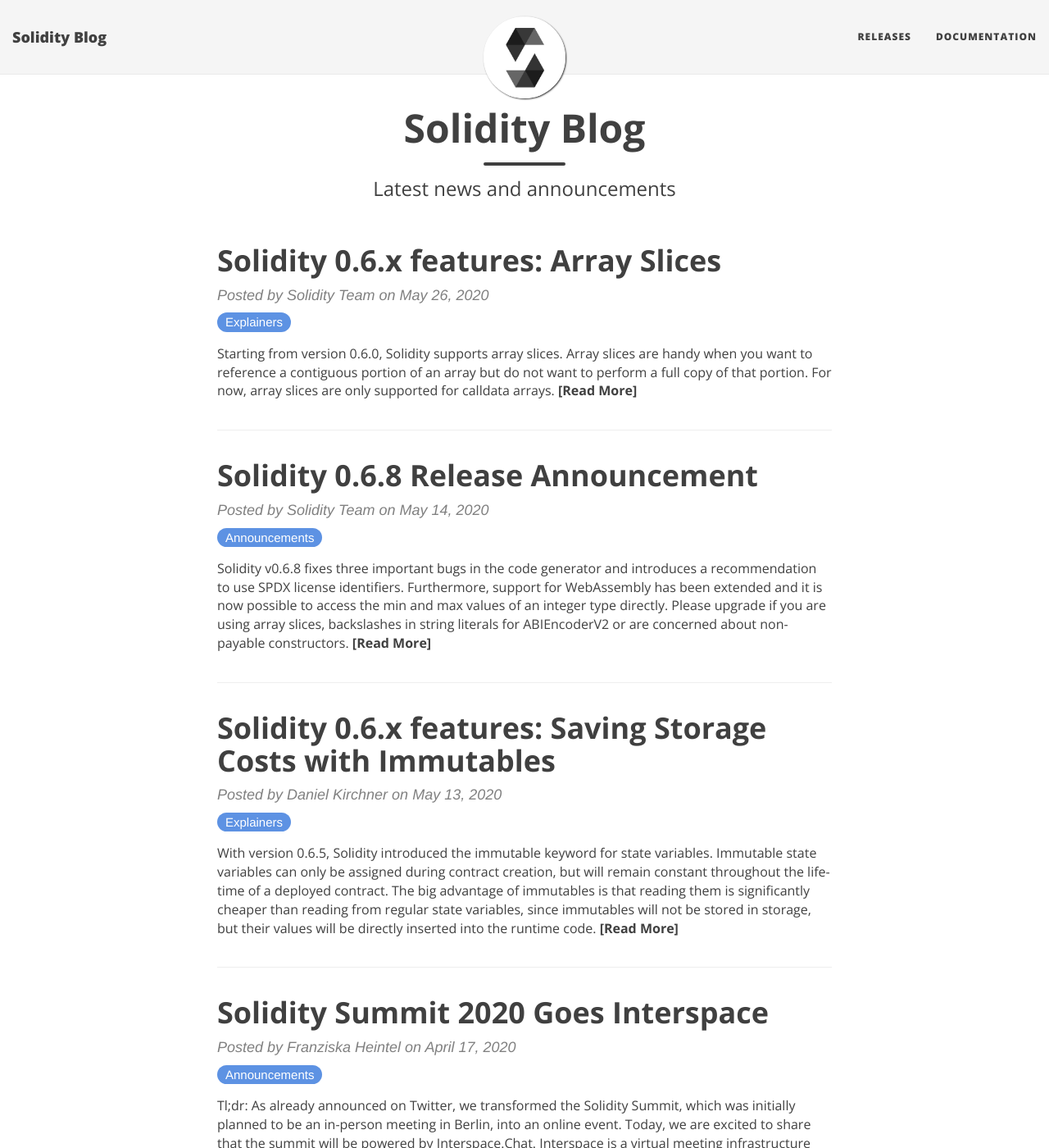
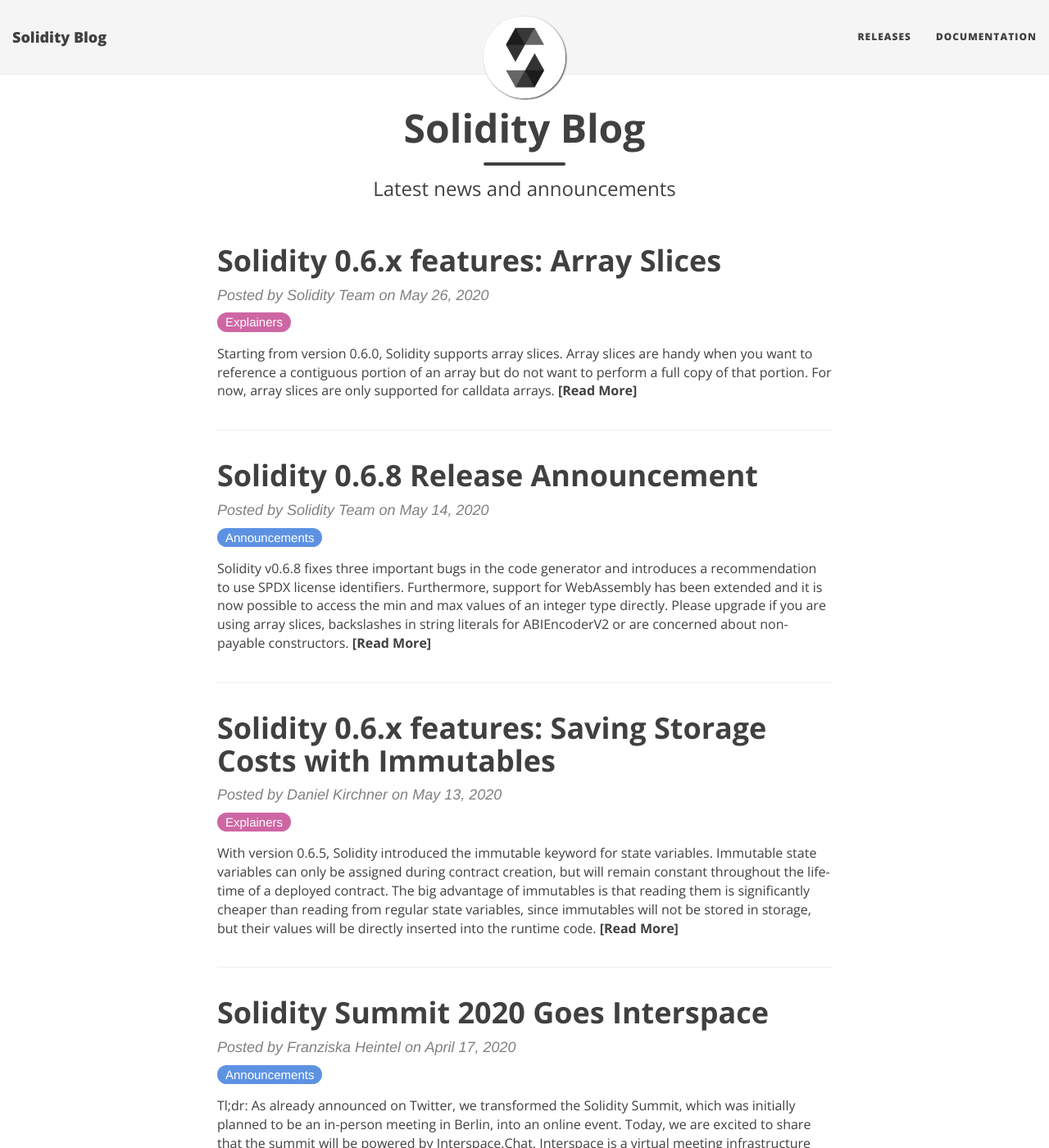
Before and after one commit to krismark930/solidity-blog, a Jekyll site: the page built from index.html, in a window 1280 px wide and 1400 px high. Shown: the whole window at 82% size. Built offline with Jekyll 4.4.1, drawn with Linux system fonts in a browser that asks for light colours; the list of posts is cut into pages by our own code.

Commit message:
style: fix explainers category background color

```diff
--- a/css/main.css
+++ b/css/main.css
@@ -541,7 +541,7 @@ a[class^=category-]:hover {
 }
 
 a.category-announcements   { background-color: #5D92E3 }
-a.category-explainers      { background-color: #5D92E3 }
+a.category-explainers      { background-color: #CE66A4 }
 a.category-releases        { background-color: #F1C73F }
 a.category-security-alerts { background-color: #F0978B }
 
```
